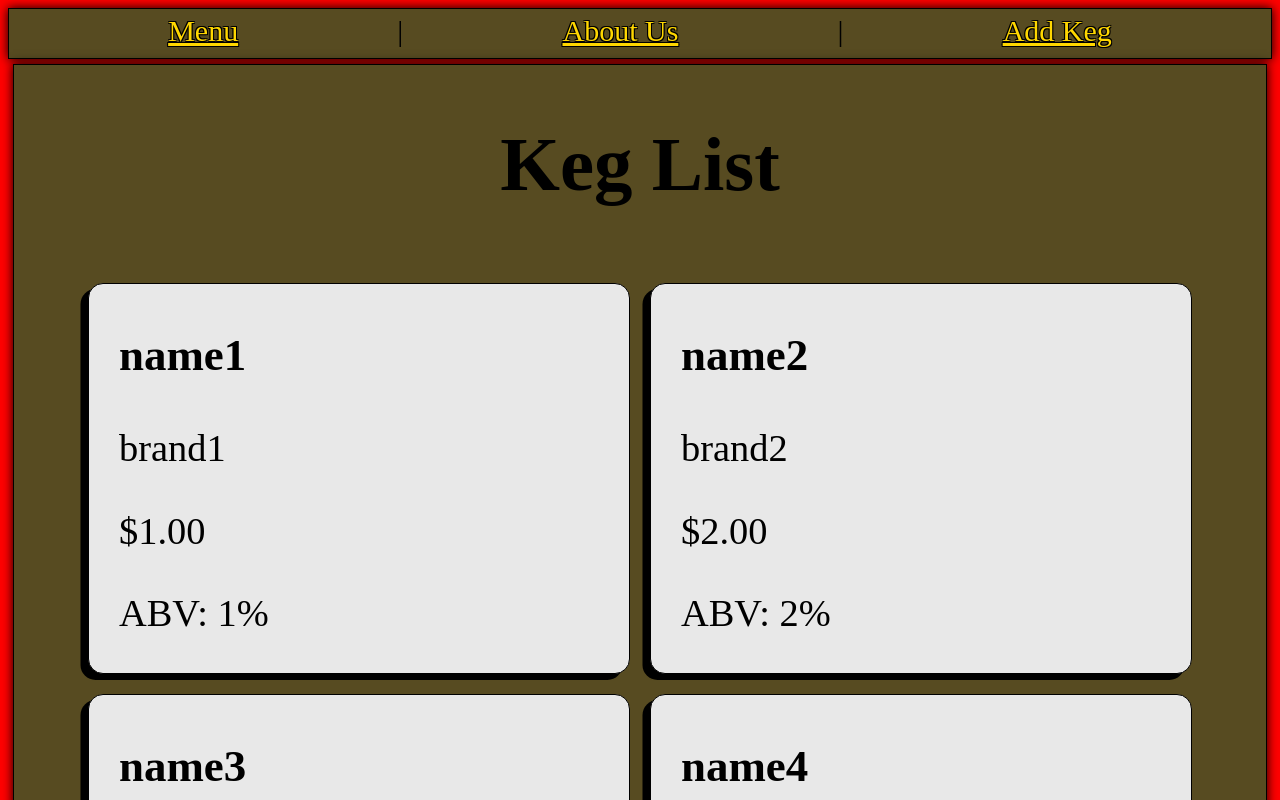
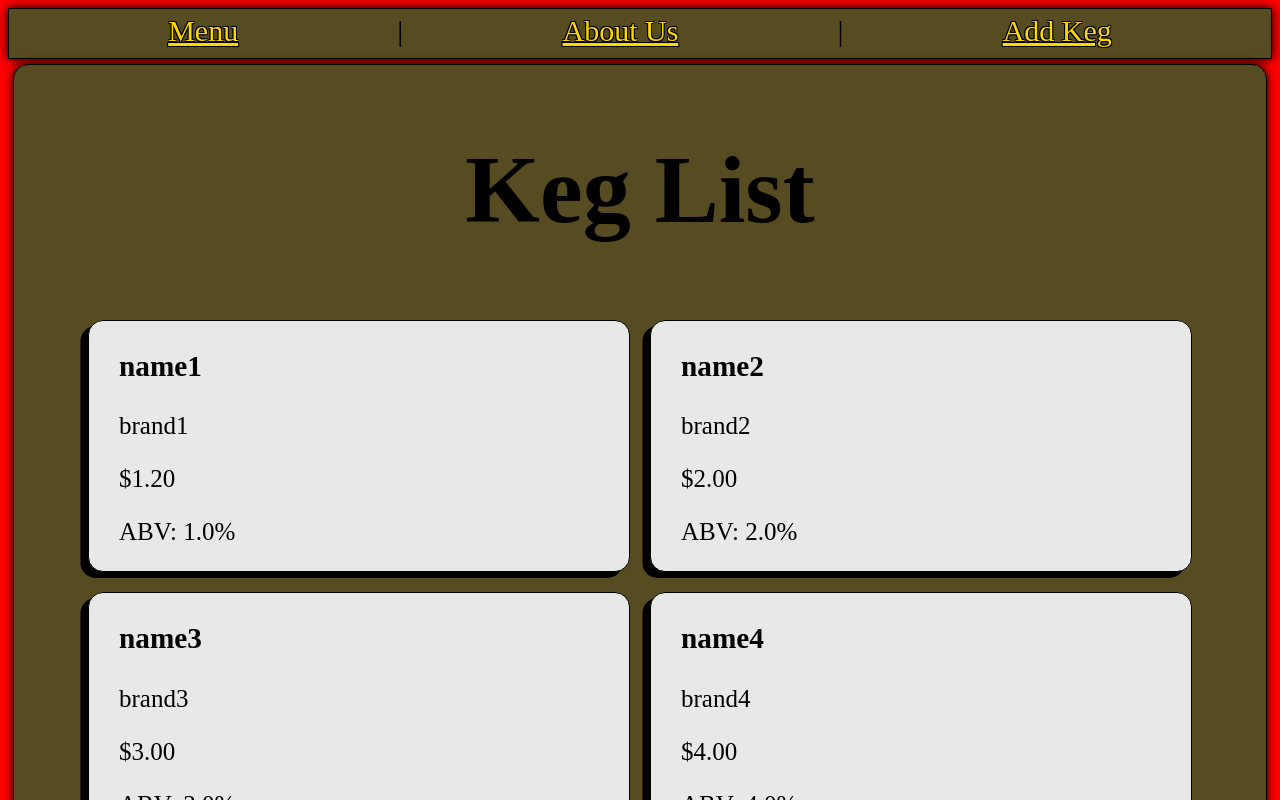
Before and after one commit to YTyler/reactWeek2, a React (Create React App) app: page /menu in a window 1280 px wide. Shown: the top 800 px of the page. Built offline with nearby package versions, Linux system fonts and the light colour scheme.

Commit message:
adjust styling and form input types

```diff
--- a/src/components/KegForm.jsx
+++ b/src/components/KegForm.jsx
@@ -44,9 +44,9 @@ function KegForm(props) {
       <br></br>
       <input type="text" placeholder="Brand" ref={(input) => {_brand = input}}></input>
       <br></br>
-      <input type="number" placeholder="Price" ref={(input) => {_price = input}}></input>
+      <input type="number" placeholder="Price (ex: 6.50)" step='0.01' ref={(input) => {_price = input}}></input>
       <br></br>
-      <input type="text" placeholder="Alcohol Content" ref={(input) => {_content = input}}></input>
+      <input type="number" placeholder="Alcohol Content (ex: 5.5)" step='0.1' ref={(input) => {_content = input}}></input>
       <br></br>
       <br></br>
       <button type='submit' style={buttonStyle}>Create</button>
--- a/src/components/KegList.jsx
+++ b/src/components/KegList.jsx
@@ -7,8 +7,9 @@ function KegList(props) {
     backgroundColor: '#574B21',
     textAlign: 'center',
     border: '1px solid black',
+    borderRadius: '15px',
     boxShadow: '0px 0px 10px black',
-    fontSize: '3vw',
+    fontSize: '48px',
     margin: '5px',
     paddingTop: '5px',
     paddingBottom: '10px',
@@ -17,13 +18,14 @@ function KegList(props) {
     display: 'grid',
     gridTemplateColumns: '1fr 1fr',
     margin: '5vw',
+    fontSize: '25px',
   }
 
   const masterKegList = [
     {
       name: 'name1',
       brand: 'brand1',
-      price: '1.00',
+      price: '1.2',
       content: '1',
       key: 1
     },
@@ -57,8 +59,8 @@ function KegList(props) {
         <Keg
         name={keg.name}
         brand={keg.brand}
-        price={keg.price}
-        content={keg.content}
+        price={Number(keg.price).toFixed(2)}
+        content={Number(keg.content).toFixed(1)}
         />
       )
     }
```
